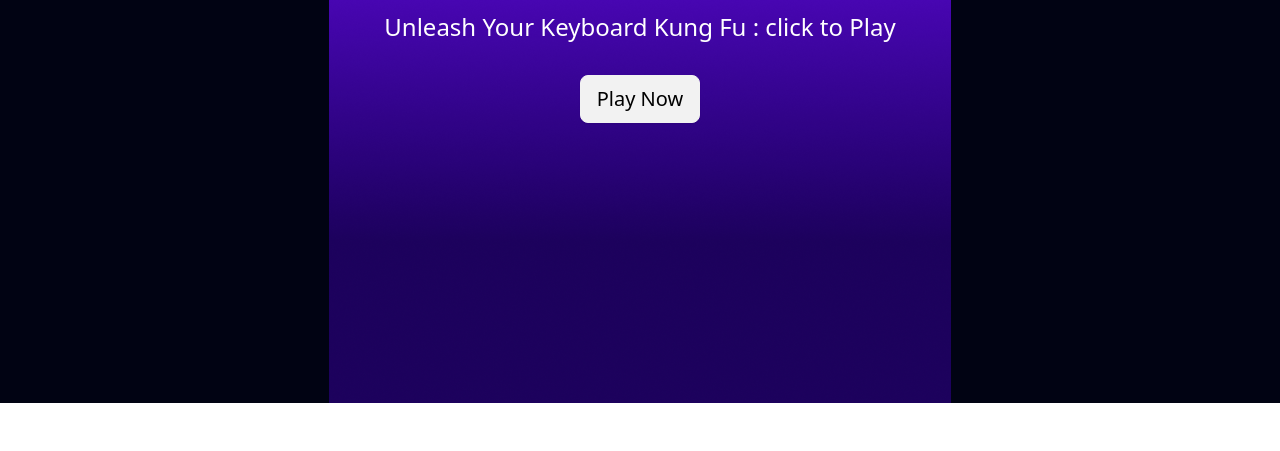
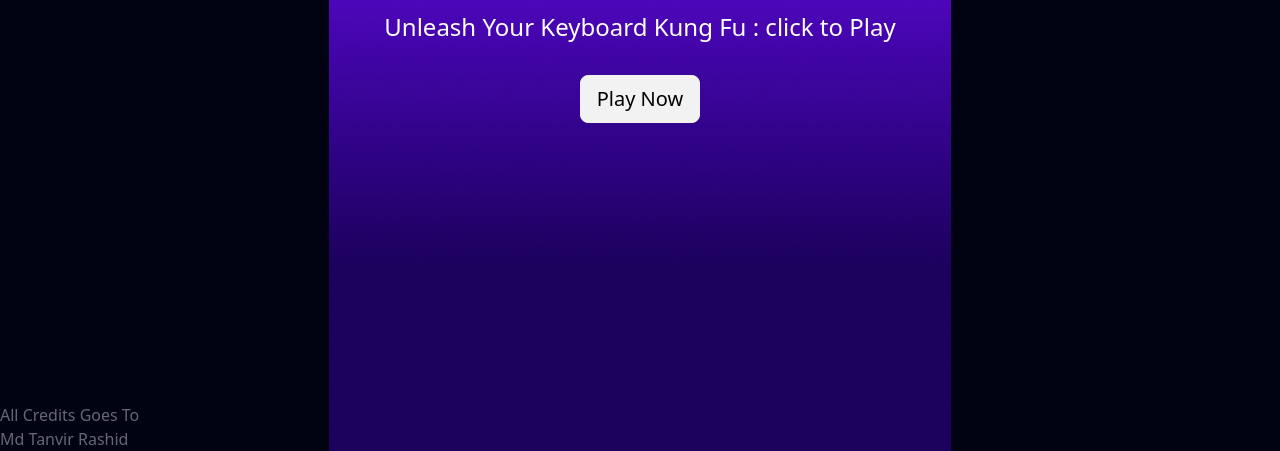
Before and after one commit to MohammadTanvir881/kdb-games, a plain HTML site: page index.html in a window 1280 px wide. Shown: the part 397-848 px from the top of the page. Before the commit the page ends 800 px from the top, so only its background shows below. Drawn offline with nearby package versions, Linux system fonts and the light colour scheme.

Commit message:
finishing done

```diff
--- a/index.html
+++ b/index.html
@@ -25,7 +25,7 @@
 </head>
 
 <body class="">
-        <main class="bg-[#010313] min-h-screen bg-[url(images/background.png)] bg-no-repeat bg-center">
+        <main class="bg-[#010313] min-h-screen bg-[url(images/background.png)]  bg-no-repeat bg-center">
             <section id="home" class=" min-h-screen flex flex-col justify-center items-center">
                 <div class="text-center space-y-8 ">
                     <h1 class="text-8xl font-poppins font-bold text-white">ALPHABET CLASH</h1>
@@ -103,10 +103,15 @@
             <section id="total-score" class=" flex flex-col justify-center items-center min-h-screen hidden">
                  <div class="text-white text-center space-y-8 bg-[#FFFFFF33] p-10 rounded-2xl">
                      <h1 class="text-2xl">Game Over!</h1>
+                     <h1>Highest Score : <span id="highest-score"> 1867 </span></h1>
                      <h1 class="text-7xl font-bold">Score : <span id="game-score">0</span></h1>
                      <button id="play-again" onclick="play()" class="btn text-black font-bold"> Play Again</button>
                      <p>Practice will make you Pro</p>
                  </div>
+            </section>
+
+            <section>
+                  <h1 class="text-[#FFFFFF66]">All Credits Goes To <br> <span>Md Tanvir Rashid</span></h1>
             </section>
 
         </main>
```
